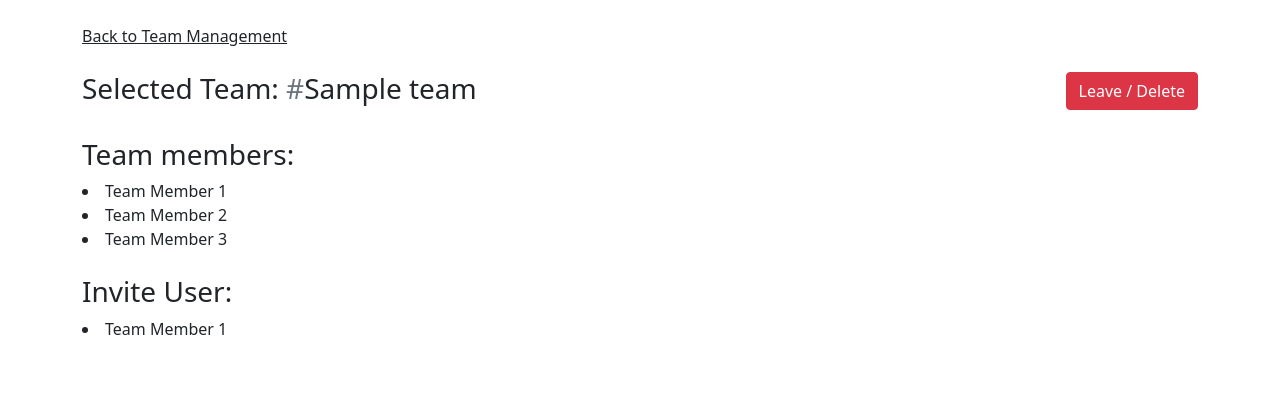
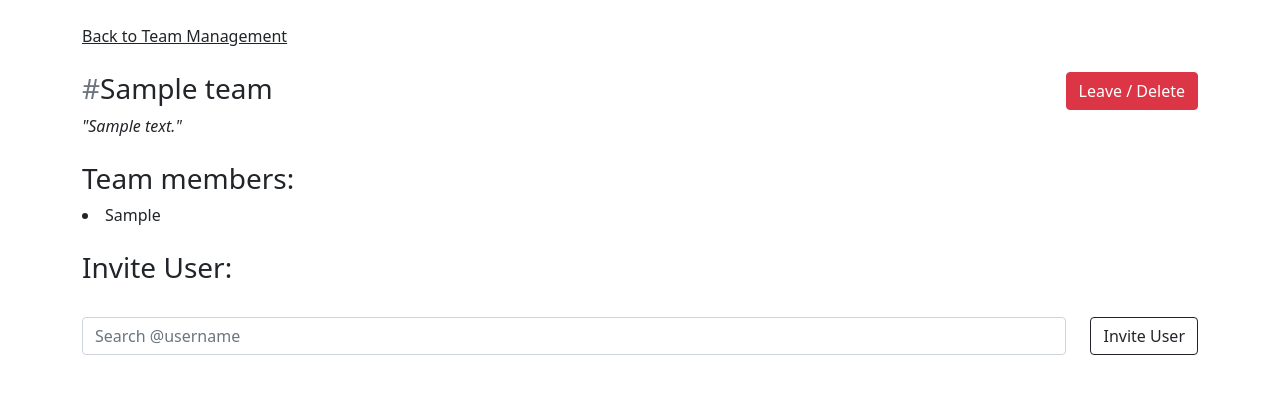
Before and after one commit to ak0345/newt_coursework, a Django app: template tasks/templates/show_team.html in a window 1280 px wide. Shown: the part 56-450 px from the top of the page. Run offline with Django 3.2, Linux system fonts and the light colour scheme; the template is opened without the code that fills it: most values are stand-ins (such as "Sample title", 1, 10 or a date in 2020); some libraries are stand-ins or nearby versions.

Commit message:
Add Team Search

```diff
--- a/task_manager/urls.py
+++ b/task_manager/urls.py
@@ -33,4 +33,5 @@ urlpatterns = [
     path("create_team/", create_team, name="create_team"),
     path("team_management/", team_search, name="team_management"),
     path("team/<int:team_id>", views.show_team, name="show_team"),
+    path("team_search/", views.lookup_team, name="lookup-team"),
 ]
--- a/tasks/templates/show_team.html
+++ b/tasks/templates/show_team.html
@@ -8,8 +8,9 @@
       <div class="row">
         <div class="col mt-4">
           <h3>
-            Selected Team: <span class="text-muted">#</span>{{ team.team_name }}
+            <span class="text-muted">#</span>{{ team.team_name }}
           </h3>
+          <cite class=>"{{team.description}}"</cite>
         </div>
         <div class="col-md-auto"></div>
         <div class="col-sm-auto mt-4">
@@ -22,13 +23,33 @@
       </div>
       <div class="row mt-4">
         <h3>Team members:</h3>
-        <li>Team Member 1</li>
-        <li>Team Member 2</li>
-        <li>Team Member 3</li>
+        <li>{{team.users_in_team}}</li>
       </div>
       <div class="row mt-4">
         <h3>Invite User:</h3>
-        <li>Team Member 1</li>
+        <div class="row-cols-auto mt-4">
+          <div class="col">
+            <form method="POST" action="{% url 'lookup-team' %}">
+              {% csrf_token %}
+              <div class="row">
+                <div class="col mr-4">
+                  <input
+                    type="text"
+                    class="form-control"
+                    id="input_team_name"
+                    placeholder="Search @username"
+                    name="teamsearched"
+                  />
+                </div>
+                <div class="col-sm-auto mr-4">
+                  <button type="submit" class="btn btn-outline-dark mb-2">
+                    Invite User
+                  </button>
+                </div>
+              </div>
+            </form>
+          </div>
+        </div>
       </div>
     </div>
   </div>
--- a/tasks/templates/team_management.html
+++ b/tasks/templates/team_management.html
@@ -4,14 +4,16 @@
   <div class="row-cols-auto">
     <div class="row mt-4">
       <div class="col">
-        <form>
+        <form method="POST" action="{% url 'lookup-team' %}">
+          {% csrf_token %}
           <div class="row">
             <div class="col mr-4">
               <input
                 type="text"
                 class="form-control"
                 id="input_team_name"
-                placeholder="#team"
+                placeholder="Search #team"
+                name="teamsearched"
               />
             </div>
             <div class="col-sm-auto mr-4">
```
Also changed, not shown: tasks/templates/team_search.html (added, +32 -0 lines), tasks/views.py (+13 -0 lines).
